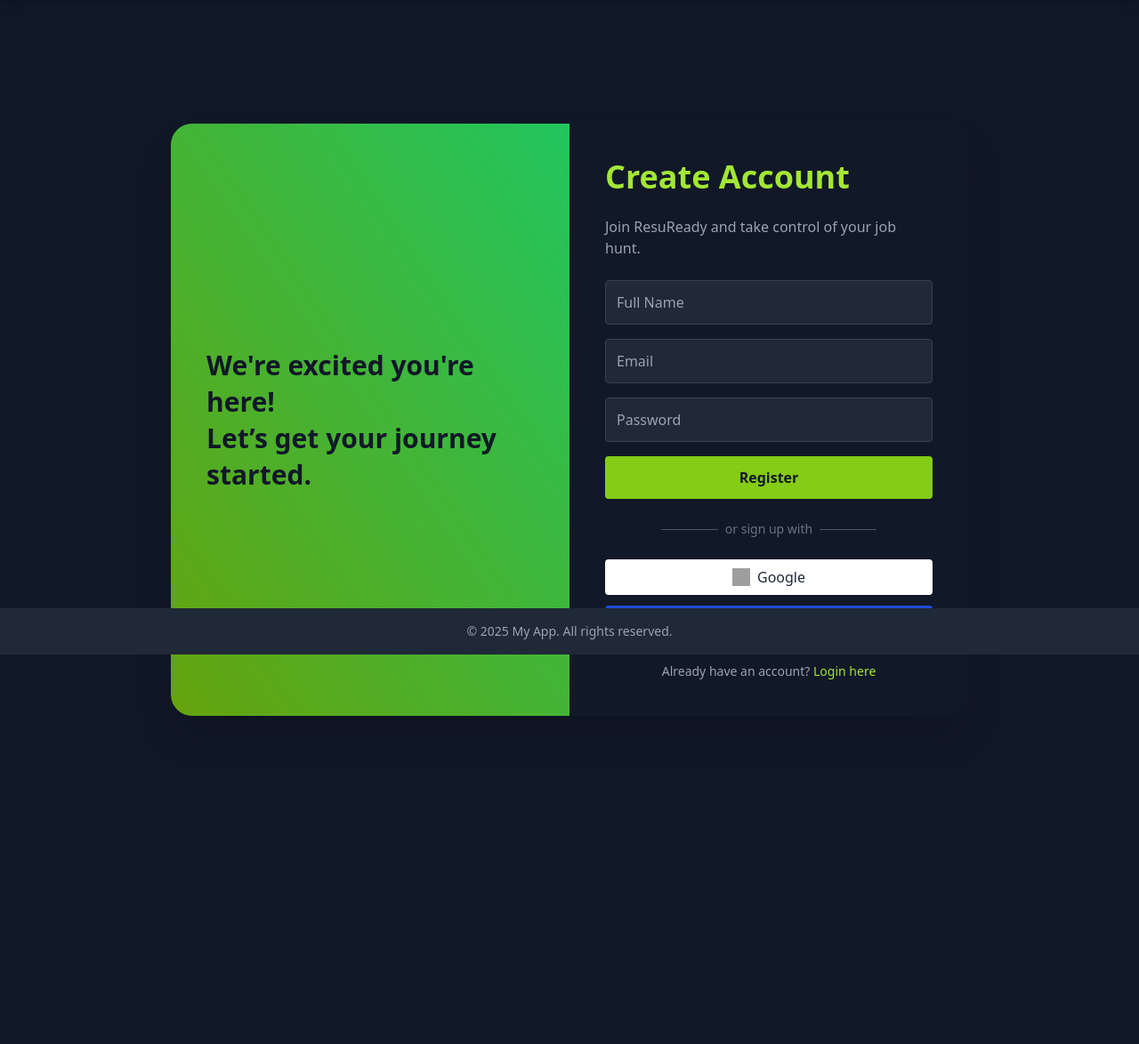
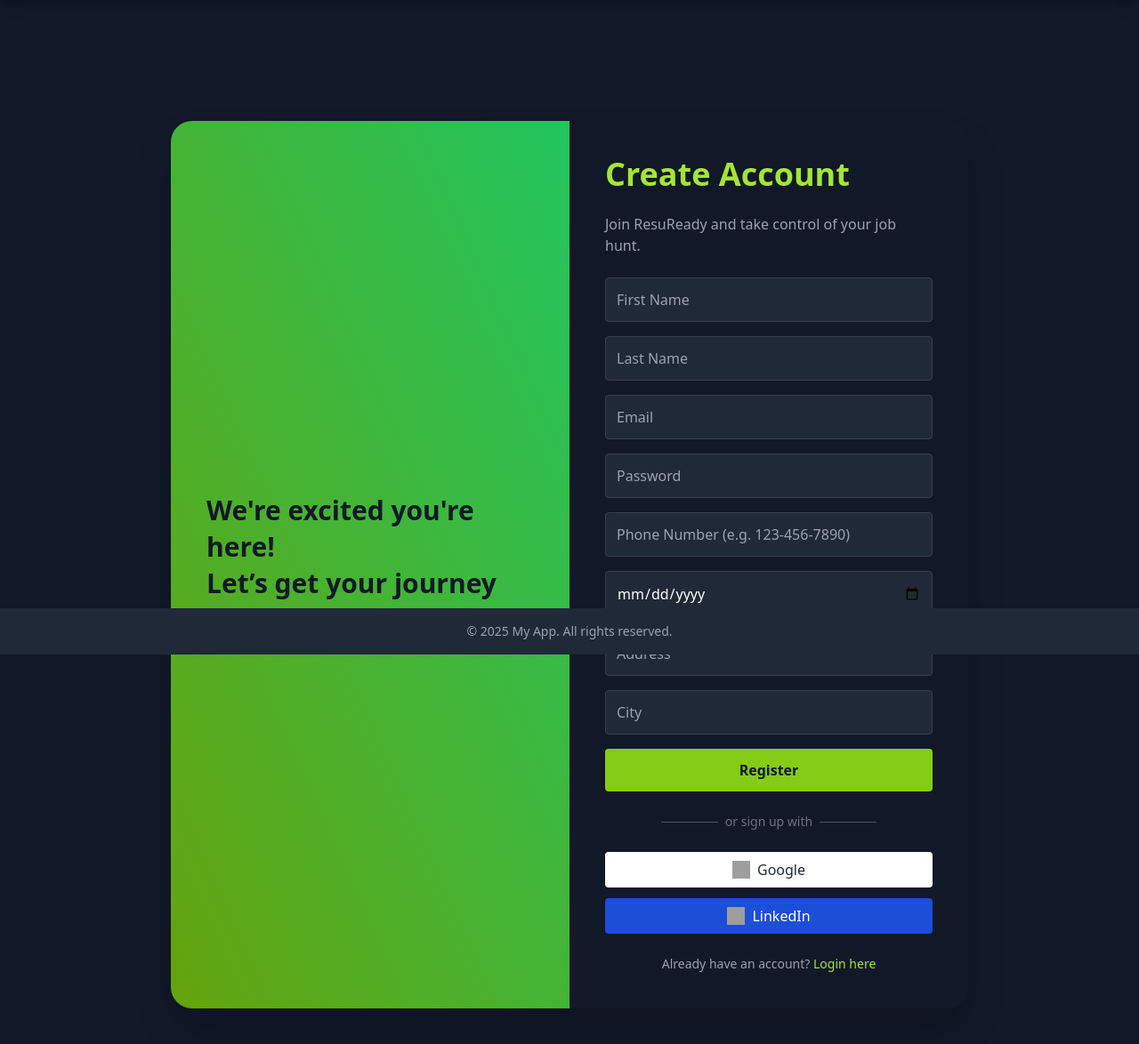
Before and after one commit to TylerTypesCode/ResuReady, a Flask app: page /register in a window 1280 px wide. Shown: the part 64-1238 px from the top of the page at 89% size. Before the commit the page ends 869 px from the top, so only its background shows below. Run offline with Flask 3, Linux system fonts and the light colour scheme; some libraries are stand-ins or nearby versions; grey boxes are pictures that could not be loaded.

Commit message:
Working Traditional Authentication System Backend + Frontend

```diff
--- a/backend/__init__.py
+++ b/backend/__init__.py
@@ -1,5 +1,6 @@
 from .instances import login_manager, migrate, db
 from .routes.main import main_bp
+from .routes.auth import auth_bp
 from dotenv import load_dotenv
 from flask import Flask
 import os
@@ -17,6 +18,7 @@
     db.init_app(app)
 
     app.register_blueprint(main_bp)
+    app.register_blueprint(auth_bp, prefix='/auth')
 
     with app.app_context():
         db.create_all()
--- /dev/null
+++ b/backend/routes/auth.py
@@ -0,0 +1,98 @@
+from flask import Blueprint, render_template, redirect, request, url_for, flash
+from flask_login import current_user, login_required, login_user, logout_user
+from werkzeug.security import check_password_hash, generate_password_hash
+from ..utils.logger import logger
+from ..models.user import User
+from datetime import datetime
+from ..instances import db
+
+
+auth_bp = Blueprint('auth', __name__)
+
+@auth_bp.route('/register', methods=['GET', 'POST'])
+def register():
+    if request.method == 'POST':
+        first_name = request.form['first_name']
+        last_name = request.form['last_name']
+        address = request.form['address']
+        city = request.form['city']
+        phone_number = request.form['phone_number']
+        date_of_birth_str = request.form['date_of_birth']
+        email = request.form['email']
+        password = request.form['password']
+
+        # Check all fields
+        if not all([first_name, last_name, address, city, phone_number, date_of_birth_str, email, password]):
+            flash("Please fill in all fields to register a new account!", 'warning')
+            return redirect(url_for('auth.register'))
+
+        # Validate date
+        try:
+            date_of_birth = datetime.strptime(date_of_birth_str, '%Y-%m-%d').date()
+        except ValueError:
+            flash("Invalid date format. Please use YYYY-MM-DD.", 'warning')
+            return redirect(url_for('auth.register'))
+
+        # Check if user exists
+        check_user = User.query.filter_by(email=email).first()
+        if check_user:
+            flash("A User with that email already exists, please login!", 'warning')
+            return redirect(url_for('auth.register'))
+
+        try:
+            new_user = User(
+                first_name=first_name,
+                last_name=last_name,
+                address=address,
+                city=city,
+                phone_number=phone_number,
+                date_of_birth=date_of_birth,  # Now correct type
+                email=email,
+                password_hash=generate_password_hash(password)
+            )
+
+            db.session.add(new_user)
+            db.session.commit()
+            flash('Registration Successful!', 'success')
+            return redirect(url_for('user.dashboard'))
+
+        except Exception as e:
+            flash("Something went wrong while registering the account!", "error")
+            logger.error(f"Error in user registration: {e}")
+            return redirect(url_for('main.home'))
+
+    return render_template('auth/register.html')
+
+@auth_bp.route('/login', methods=['GET', 'POST'])
+def login():
+    if request.method == 'POST':
+        email = request.form['email']
+        password = request.form['password']
+
+        if not email or not password:
+            flash("Please fill in all fields to login!", 'warning')
+
+        check_user = User.query.filter_by(email=email).first()
+
+        if not check_user:
+            flash("No user found with that email, please register an account!", 'warning')
+
+        if not check_password_hash(check_user.password_hash, password):
+            flash("Invalid password, please try again.", 'warning')
+
+        else:
+            try:
+                login_user(check_user)
+                flash("Login Successful!", 'success')
+                return redirect(url_for('user.dashbord'))
+            except Exception as e:
+                flash("Something went wrong during login, please try again!", 'error')
+                logger.error(f'Error during Login: {e}')
+
+    return render_template('auth/login.html')
+
+@auth_bp.route('/logout', methods=['POST'])
+def logout():
+    logout_user()
+    flash("Logout Successful", 'success')
+    return redirect(url_for('auth.login'))
--- a/backend/routes/main.py
+++ b/backend/routes/main.py
@@ -17,11 +17,3 @@
 @main_bp.route('/pricing')
 def pricing():
     return render_template('main/pricing.html')
-
-@main_bp.route('/login')
-def login():
-    return render_template('auth/login.html')
-
-@main_bp.route('/register')
-def register():
-    return render_template('auth/register.html')
--- a/frontend/templates/auth/login.html
+++ b/frontend/templates/auth/login.html
@@ -9,9 +9,9 @@
     <div class="p-10 flex flex-col justify-center space-y-6">
       <h2 class="text-4xl font-bold text-lime-400">Welcome Back</h2>
       <p class="text-gray-400">Login to continue your journey.</p>
-      <form class="space-y-4">
-        <input type="email" placeholder="Email" class="w-full p-3 rounded bg-gray-800 text-white border border-gray-700 focus:outline-none focus:ring-2 focus:ring-lime-500">
-        <input type="password" placeholder="Password" class="w-full p-3 rounded bg-gray-800 text-white border border-gray-700 focus:outline-none focus:ring-2 focus:ring-lime-500">
+      <form method="POST" action="{{ url_for('auth.login') }}" class="space-y-4">
+        <input type="email" id="email" name="email" placeholder="Email" class="w-full p-3 rounded bg-gray-800 text-white border border-gray-700 focus:outline-none focus:ring-2 focus:ring-lime-500">
+        <input type="password" id="password" name="password" placeholder="Password" class="w-full p-3 rounded bg-gray-800 text-white border border-gray-700 focus:outline-none focus:ring-2 focus:ring-lime-500">
         <button type="submit" class="w-full py-3 bg-lime-500 text-gray-900 font-semibold rounded hover:bg-lime-400 transition">Sign In</button>
       </form>
 
--- a/frontend/templates/auth/register.html
+++ b/frontend/templates/auth/register.html
@@ -16,21 +16,26 @@
     <div class="p-10 flex flex-col justify-center space-y-6">
       <h2 class="text-4xl font-bold text-lime-400">Create Account</h2>
       <p class="text-gray-400">Join ResuReady and take control of your job hunt.</p>
-      <form class="space-y-4">
-        <input type="text" placeholder="Full Name" class="w-full p-3 rounded bg-gray-800 text-white border border-gray-700 focus:outline-none focus:ring-2 focus:ring-lime-500">
-        <input type="email" placeholder="Email" class="w-full p-3 rounded bg-gray-800 text-white border border-gray-700 focus:outline-none focus:ring-2 focus:ring-lime-500">
-        <input type="password" placeholder="Password" class="w-full p-3 rounded bg-gray-800 text-white border border-gray-700 focus:outline-none focus:ring-2 focus:ring-lime-500">
+      <form method="POST" action="{{ url_for('auth.register') }}" class="space-y-4">
+
+        <input type="text" name="first_name" placeholder="First Name" required class="w-full p-3 rounded bg-gray-800 text-white border border-gray-700 focus:outline-none focus:ring-2 focus:ring-lime-500">
+        <input type="text" name="last_name" placeholder="Last Name" required class="w-full p-3 rounded bg-gray-800 text-white border border-gray-700 focus:outline-none focus:ring-2 focus:ring-lime-500">
+        <input type="email" name="email" placeholder="Email" required class="w-full p-3 rounded bg-gray-800 text-white border border-gray-700 focus:outline-none focus:ring-2 focus:ring-lime-500">
+        <input type="password" name="password" placeholder="Password" required class="w-full p-3 rounded bg-gray-800 text-white border border-gray-700 focus:outline-none focus:ring-2 focus:ring-lime-500">
+        <input type="text" name="phone_number" placeholder="Phone Number (e.g. 123-456-7890)" required class="w-full p-3 rounded bg-gray-800 text-white border border-gray-700 focus:outline-none focus:ring-2 focus:ring-lime-500">
+        <input type="date" name="date_of_birth" placeholder="Date of Birth" required class="w-full p-3 rounded bg-gray-800 text-white border border-gray-700 focus:outline-none focus:ring-2 focus:ring-lime-500">
+        <input type="text" name="address" placeholder="Address" required class="w-full p-3 rounded bg-gray-800 text-white border border-gray-700 focus:outline-none focus:ring-2 focus:ring-lime-500">
+        <input type="text" name="city" placeholder="City" required class="w-full p-3 rounded bg-gray-800 text-white border border-gray-700 focus:outline-none focus:ring-2 focus:ring-lime-500">
+
         <button type="submit" class="w-full py-3 bg-lime-500 text-gray-900 font-semibold rounded hover:bg-lime-400 transition">Register</button>
       </form>
 
-      <!-- Divider -->
       <div class="flex items-center justify-center gap-2 text-sm text-gray-500">
         <span class="border-t border-gray-600 w-16"></span>
         or sign up with
         <span class="border-t border-gray-600 w-16"></span>
       </div>
 
-      <!-- OAuth Buttons -->
       <div class="space-y-3">
         <button class="w-full py-2 px-4 rounded bg-white text-gray-800 font-medium flex items-center justify-center gap-2 hover:bg-gray-100">
           <img src="https://www.svgrepo.com/show/475656/google-color.svg" class="h-5 w-5" alt=""> Google
--- a/frontend/templates/components/header.html
+++ b/frontend/templates/components/header.html
@@ -7,8 +7,8 @@
                 <a href="{{ url_for('main.about') }}" class="text-gray-300 hover:text-lime-400 px-3">About</a>
                 <a href="{{ url_for('main.features') }}" class="text-gray-300 hover:text-lime-400 px-3">Features</a>
                 <a href="{{ url_for('main.pricing') }}" class="text-gray-300 hover:text-lime-400 px-3">Pricing</a>
-                <a href="{{ url_for('main.login') }}" class="text-gray-300 hover:text-lime-400 px-3">Login</a>
-                <a href="{{ url_for('main.register') }}" class="text-gray-300 hover:text-lime-400 px-3">Get Started</a>
+                <a href="{{ url_for('auth.login') }}" class="text-gray-300 hover:text-lime-400 px-3">Login</a>
+                <a href="{{ url_for('auth.register') }}" class="text-gray-300 hover:text-lime-400 px-3">Get Started</a>
             </nav>
         </div>
     </header>
```
Also changed, not shown: backend/models/user.py (added, +23 -0 lines), backend/utils/logger.py (added, +31 -0 lines), instance/DEV.db, 1 other file.
